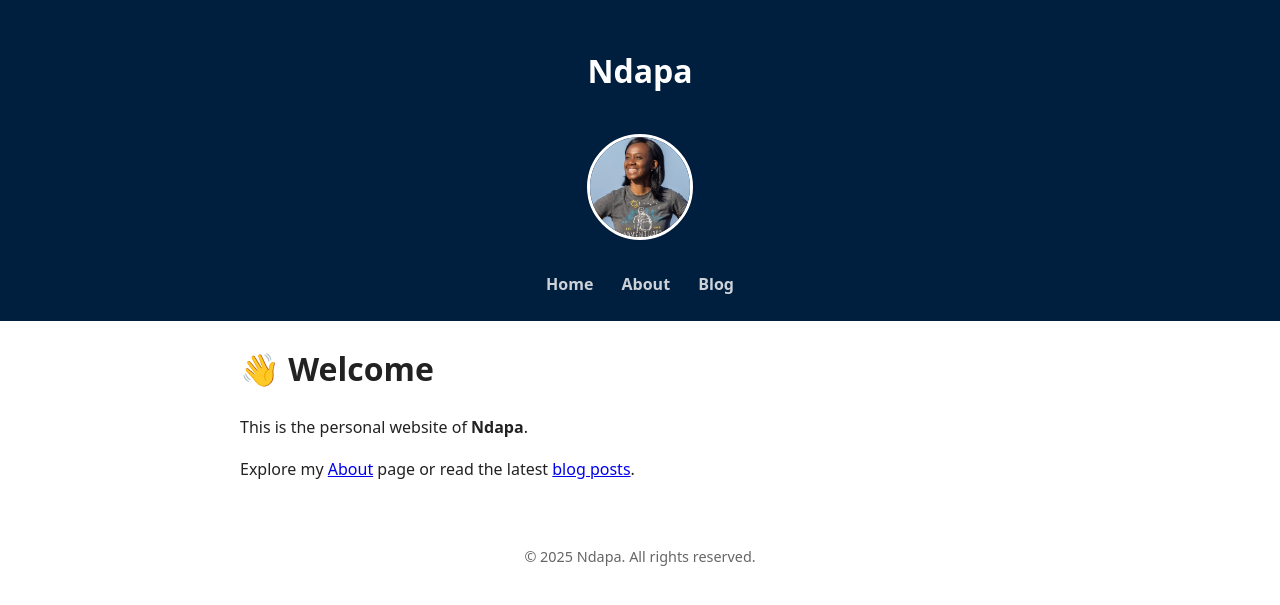
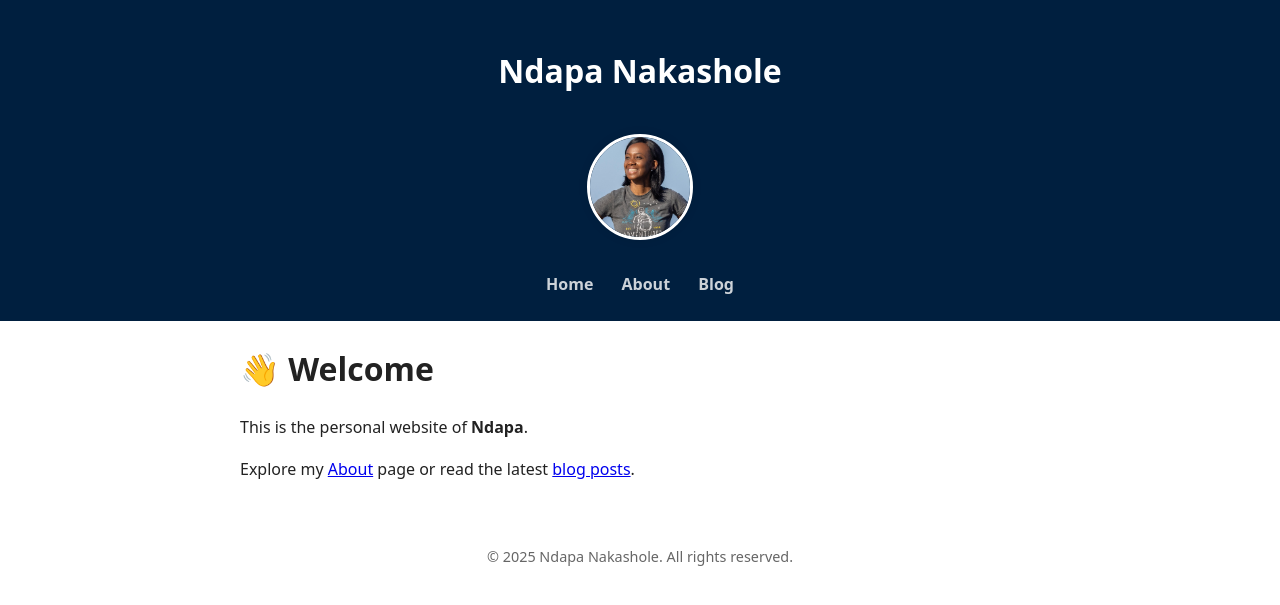
Before and after one commit to ndapa/ndapa.github.io, a Jekyll site: the page built from index.md, in a window 1280 px wide. Shown: the top 605 px of the page. Built offline with Jekyll 4.4.1, drawn with Linux system fonts in a browser that asks for light colours.

Commit message:
Update _config.yml

```diff
--- a/_config.yml
+++ b/_config.yml
@@ -1,4 +1,4 @@
-title: "Ndapa"
+title: "Ndapa Nakashole"
 description: "Personal site of Ndapa"
 url: "https://ndapa.github.io"
 baseurl: "" # keep this empty for user site
```
